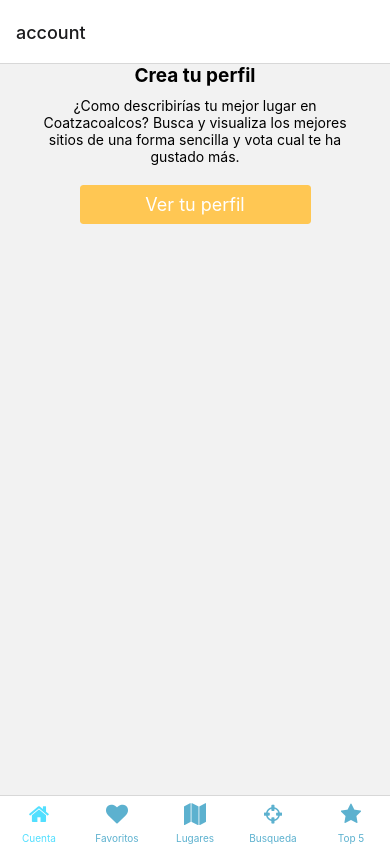
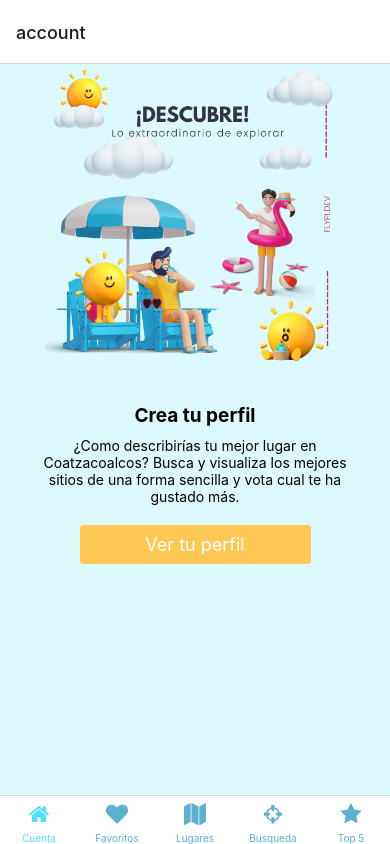
Before and after one commit to manueldevmx/5Tenedores, a React Native app: screen /account in a window 390 px wide. Built offline with nearby package versions, Linux system fonts and the light colour scheme; no server answers.

Commit message:
se añadio LoginScreen

```diff
--- a/app/navigation/AccountStack.js
+++ b/app/navigation/AccountStack.js
@@ -1,6 +1,8 @@
 import React from 'react';
 import { createNativeStackNavigator } from '@react-navigation/native-stack';
 import Account from '../screens/Account/Account';
+import Login from '../screens/Account/Login';
+
 
 const Stack = createNativeStackNavigator();
 
@@ -11,7 +13,12 @@
             <Stack.Screen
                 name="account"
                 component={Account}
-                option={{title: "Mi Cuenta", headerShown: false}}
+                option={{title: "Mi Cuenta"}}
+            />
+             <Stack.Screen
+                name="login"
+                component={Login}
+                option={{title: "Iniciar sesión", }}
             />
 
         </Stack.Navigator>
--- /dev/null
+++ b/app/screens/Account/Login.js
@@ -0,0 +1,29 @@
+//import liraries
+import React, { Component } from 'react';
+import { View, Text, StyleSheet , Image} from 'react-native';
+
+// create a component
+const Login = () => {
+    return (
+        <View style={styles.container}>
+            <Image
+        source={require("../../../assets/palm.png")}
+        resizeMode="cover"
+        style={styles.image}
+      />
+        </View>
+    );
+};
+
+// define your styles
+const styles = StyleSheet.create({
+    container: {
+        flex: 1,
+        justifyContent: 'center',
+        alignItems: 'center',
+        backgroundColor: '#FFFFFF',
+    },
+});
+
+//make this component available to the app
+export default Login;
--- a/app/screens/Account/UserGuest.js
+++ b/app/screens/Account/UserGuest.js
@@ -10,7 +10,11 @@
 
   return (
     <ScrollView centerContent={true} style={styles.viewBody}>
-
+      <Image
+        source={require("../../../assets/Guest.png")}
+        resizeMode="contain"
+        style={styles.image}
+      />
       <Text style={styles.title}>Crea tu perfil</Text>
       <Text style={styles.description}>
         ¿Como describirías tu mejor lugar en Coatzacoalcos? Busca y visualiza los mejores
@@ -30,8 +34,10 @@
 
 const styles = StyleSheet.create({
   viewBody: {
-    marginLeft: 30,
-    marginRight: 30,
+    flex: 1,
+   paddingHorizontal:30,
+    backgroundColor: '#DCF9FD',
+
   },
   image: {
     height: 300,
```
Also changed, not shown: assets/palm.png (added).
